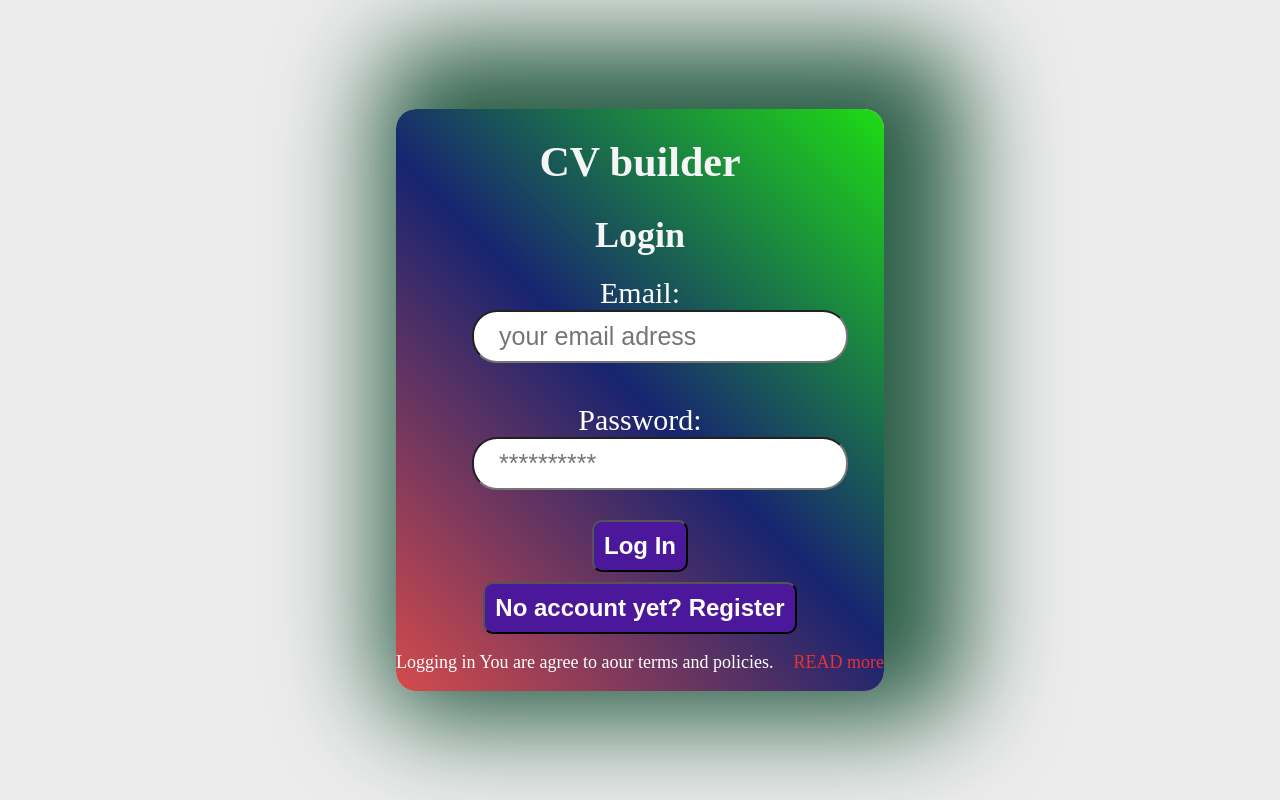
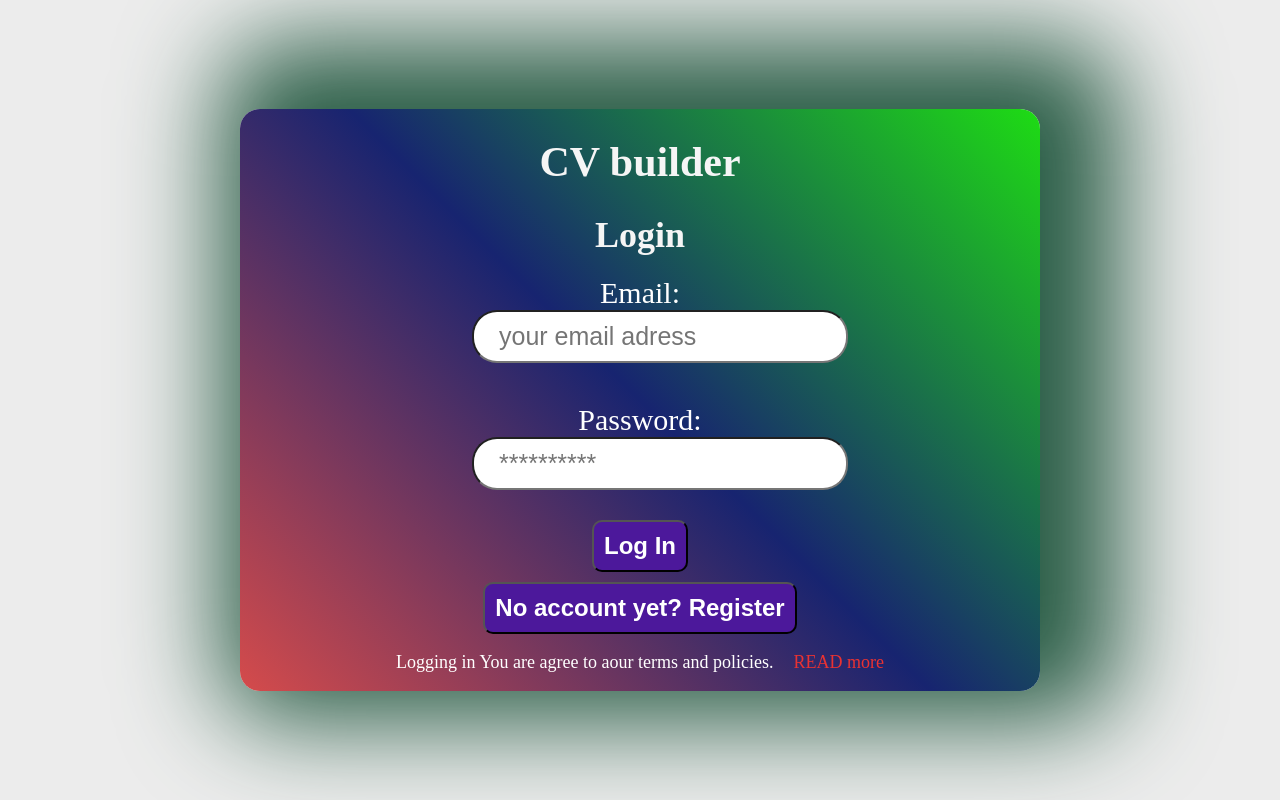
Before and after one commit to PawelOwiesek/login_user, a React (Create React App) app: page / in a window 1280 px wide. Built offline with nearby package versions, Linux system fonts and the light colour scheme.

Commit message:
changed width and height of container

```diff
--- a/src/features/loginPage/styled.js
+++ b/src/features/loginPage/styled.js
@@ -6,8 +6,8 @@ export const Container = styled.div`
   flex-direction: column;
   align-items: center;
   background: linear-gradient(45deg, #d54b4b, #172470, #1edc14);
-  max-width: 800px;
-  max-height: 600px;
+  width: 800px;
+  max-height: 630px;
   border-radius: 20px;
   box-shadow: 30px -18px 100px 49px #2b5e47;
 
```
